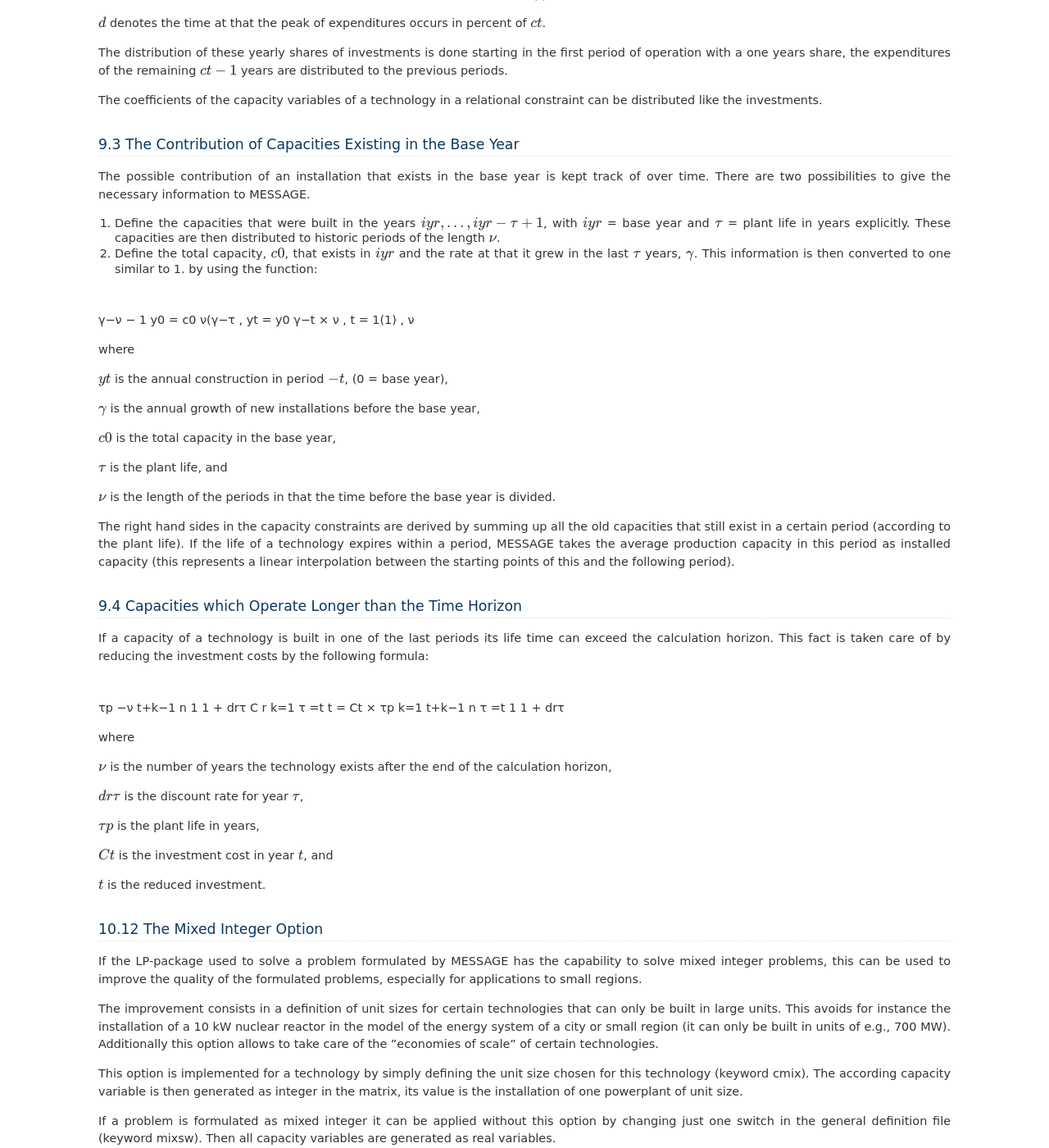
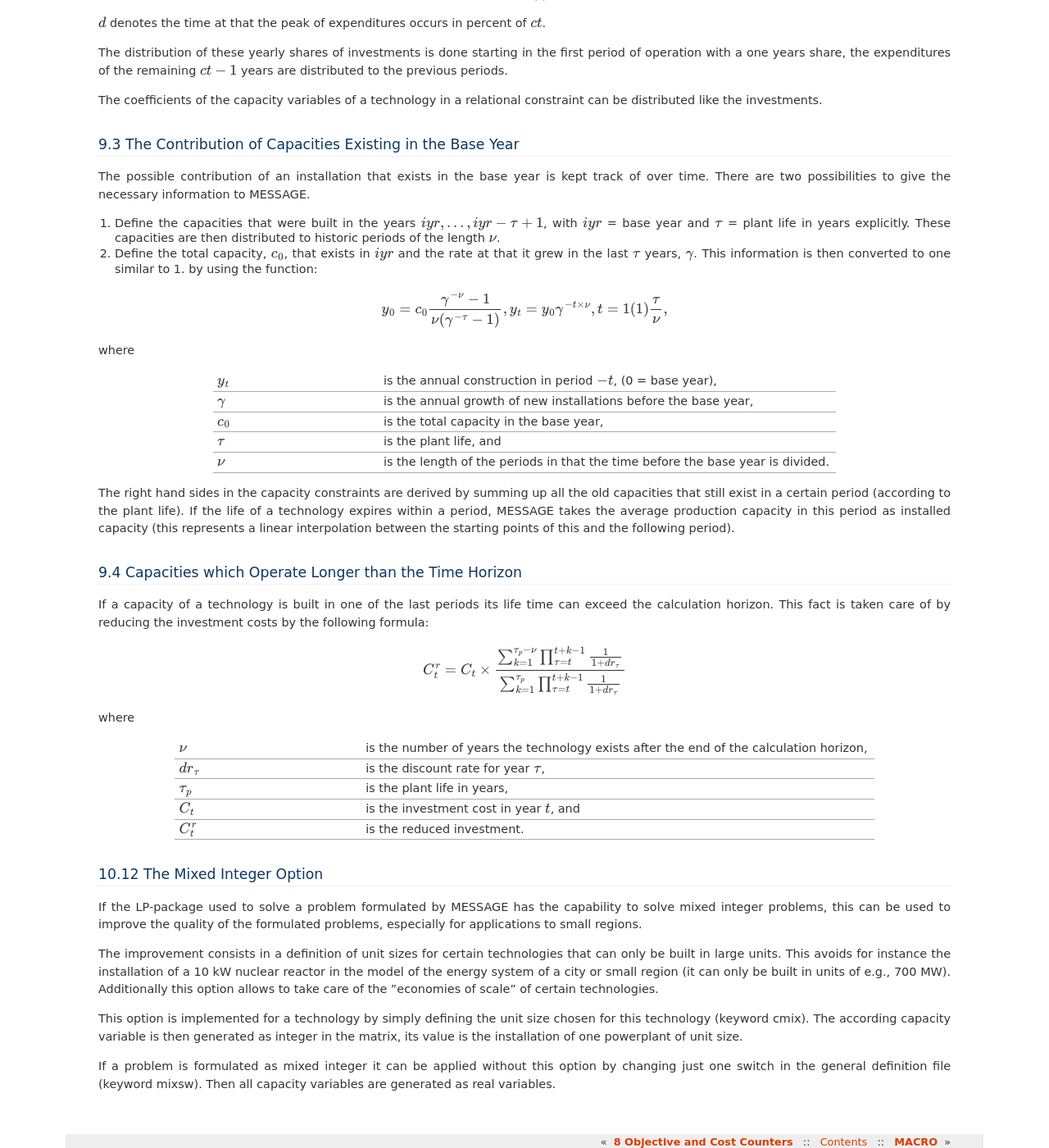
Before and after one commit to iiasa/message_doc, a Sphinx documentation site: the page built from source/message_globiom/annex/message/special_features_of_the_matrix_generator.rst, in a window 1280 px wide and 1400 px high, scrolled down 1779 px. Shown: the whole window at 82% size. Built offline with Sphinx 7.4.7, drawn with Linux system fonts in a browser that asks for light colours; pages that are not in the unit, such as notebooks, are missing from menus.

Commit message:
Update special_features_of_the_matrix_generator.rst

```diff
--- a/source/message_globiom/annex/message/special_features_of_the_matrix_generator.rst
+++ b/source/message_globiom/annex/message/special_features_of_the_matrix_generator.rst
@@ -103,27 +103,30 @@ The coefficients of the capacity variables of a technology in a relational const
 
 The possible contribution of an installation that exists in the base year is kept track of over time. There are two possibilities to give the necessary information to MESSAGE.
 
-1. Define the capacities that were built in the years :math:`iyr, ..., iyr − τ + 1`, with :math:`iyr` = base year and :math:`τ` = plant life in years explicitly. These capacities are then distributed to historic periods of the length :math:`ν`.
+1. Define the capacities that were built in the years :math:`iyr, ..., iyr −\tau + 1`, with :math:`iyr` = base year and :math:`τ` = plant life in years explicitly. These capacities are then distributed to historic periods of the length :math:`\nu`.
 
-2. Define the total capacity, :math:`c0`, that exists in :math:`iyr` and the rate at that it grew in the last :math:`τ` years, :math:`γ`. This information is then converted to one similar to 1. by using the function:
+2. Define the total capacity, :math:`c_0`, that exists in :math:`iyr` and the rate at that it grew in the last :math:`\tau` years, :math:`\gamma`. This information is then converted to one similar to 1. by using the function:
 
 .. math::
-
-γ−ν  − 1 y0  = c0 ν(γ−τ	,
-yt   = y0 γ−t × ν   , t = 1(1)		, ν
+   y_0=c_0\frac{\gamma^{-\nu}-1}{\nu(\gamma^{-\tau}-1)},
+   y_t=y_0\gamma^{-t\times\nu}, t=1(1)\frac{\tau}{\nu},
 
 where
 
-:math:`yt`      	   is the annual construction in period :math:`−t`, (0 = base year),
+.. list-table::
+   :widths: 40 110
+   :header-rows: 0
 
-:math:`γ`          	is the annual growth of new installations before the base year,
-
-:math:`c0`         	is the total capacity in the base year,
-
-:math:`τ`          	is the plant life, and
-
-:math:`ν`          	is the length of the periods in that the time before the base year is divided.
-
+   * - :math:`y_t`
+     - is the annual construction in period :math:`−t`, (0 = base year),
+   * - :math:`\gamma`
+     - is the annual growth of new installations before the base year,
+   * - :math:`c_0`
+     - is the total capacity in the base year,
+   * - :math:`\tau`
+     - is the plant life, and
+   * - :math:`\nu`
+     - is the length of the periods in that the time before the base year is divided.
 
 The right hand sides in the capacity constraints are derived by summing up all the old capacities that still exist in a certain period (according to the plant life). If the life of a technology expires within a period, MESSAGE takes the average production capacity in this period as installed capacity (this represents a linear interpolation between the starting points of this and the following period).
 
@@ -133,22 +136,24 @@ The right hand sides in the capacity constraints are derived by summing up all t
 If a capacity of a technology is built in one of the last periods its life time can exceed the calculation horizon. This fact is taken care of by reducing the investment costs by the following formula:
 
 .. math::
-
-τp −ν t+k−1 n 1 1 + drτ C r	 k=1     τ =t t  = Ct   ×  τp  k=1  t+k−1 n
-τ =t 1 1 + drτ
+   C_t^r=C_t\times\frac{\sum_{k=1}^{\tau_p-\nu}\prod_{\tau=t}^{t+k-1}\frac{1}{1+dr_\tau}}{\sum_{k=1}^{\tau_p}\prod_{\tau=t}^{t+k-1}\frac{1}{1+dr_\tau}}
 
 where
 
-:math:`ν`	          is the number of years the technology exists after the end of the calculation horizon,
+.. list-table::
+   :widths: 40 110
+   :header-rows: 0
 
-:math:`drτ`        	is the discount rate for year :math:`τ`,
-
-:math:`τp`         	is the plant life in years,
-
-:math:`Ct`         	is the investment cost in year :math:`t`, and
-
-:math:`t`          	is the reduced investment.
-
+   * - :math:`\nu`
+     - is the number of years the technology exists after the end of the calculation horizon,
+   * - :math:`dr_{\tau}`
+     - is the discount rate for year :math:`\tau`,
+   * - :math:`\tau_p`
+     - is the plant life in years,
+   * - :math:`C_t`
+     - is the investment cost in year :math:`t`, and
+   * - :math:`C_t^r`
+     - is the reduced investment.
 
 10.12 	The  Mixed Integer  Option
 --------------------------------
```
